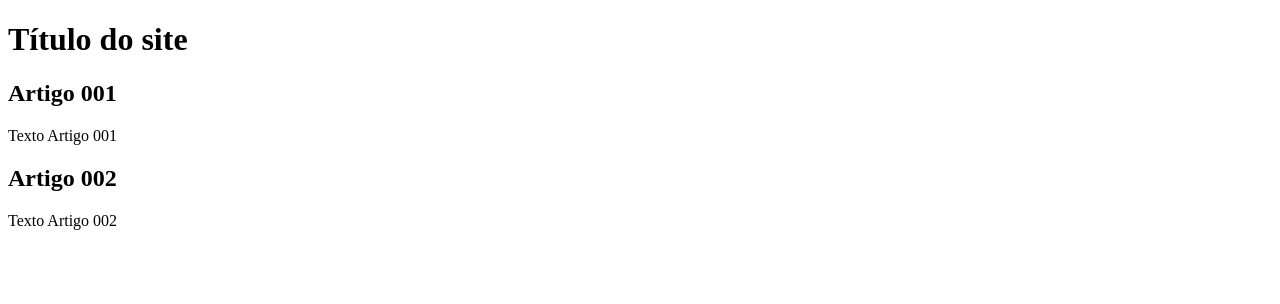
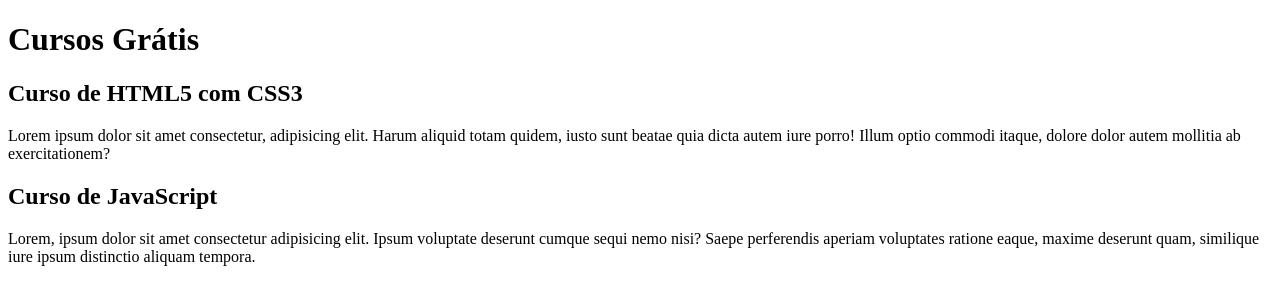
Before and after one commit to MaikRodriguess/projeto-site, a plain HTML site: page index.html in a window 1280 px wide. Drawn offline with Linux system fonts and the light colour scheme.

Commit message:
comecei a escrever o conteudo

```diff
--- a/index.html
+++ b/index.html
@@ -9,15 +9,15 @@
 <body>
     <main>
         <header>
-            <h1> Título do site</h1>
+            <h1> Cursos Grátis</h1>
         </header>
         <article>
-            <h2> Artigo 001</h2>
-            <p> Texto Artigo 001</p>
+            <h2> Curso de HTML5 com CSS3</h2>
+            <p> Lorem ipsum dolor sit amet consectetur, adipisicing elit. Harum aliquid totam quidem, iusto sunt beatae quia dicta autem iure porro! Illum optio commodi itaque, dolore dolor autem mollitia ab exercitationem? </p>
         </article>
         <article>
-            <h2>Artigo 002</h2>
-            <p>Texto Artigo 002</p>
+            <h2>Curso de JavaScript</h2>
+            <p>Lorem, ipsum dolor sit amet consectetur adipisicing elit. Ipsum voluptate deserunt cumque sequi nemo nisi? Saepe perferendis aperiam voluptates ratione eaque, maxime deserunt quam, similique iure ipsum distinctio aliquam tempora.</p>
         </article>
     </main>
 </body>
```
